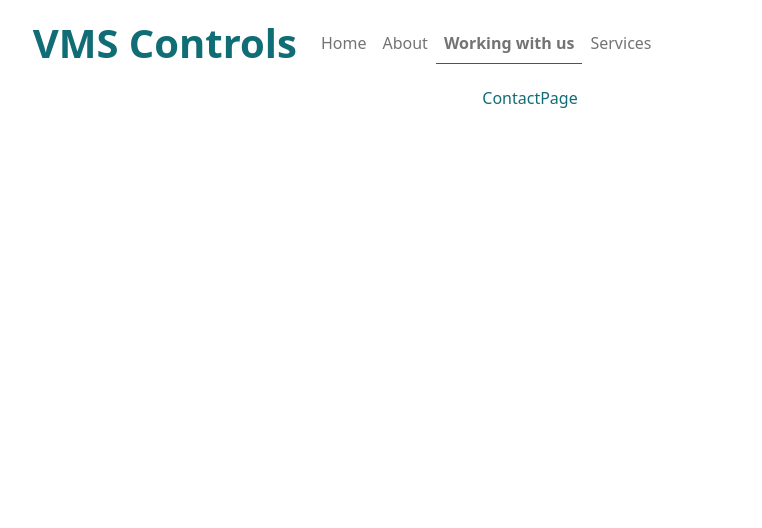
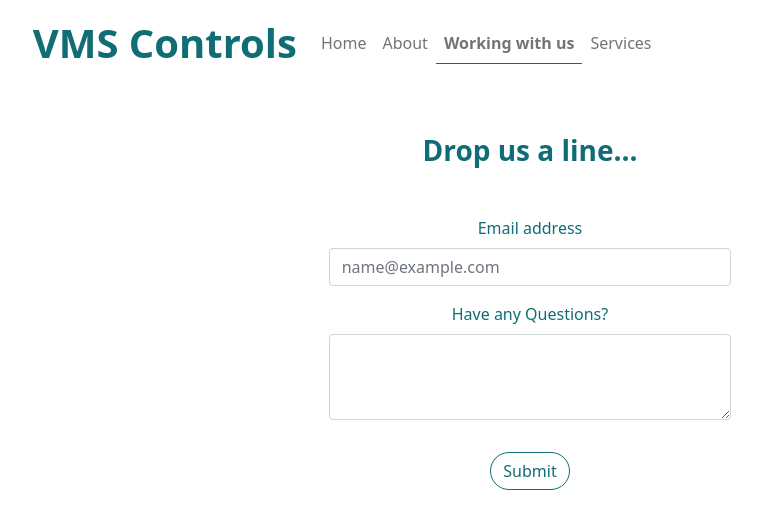
Before and after one commit to MakarandPundlik/vms, a React (Create React App) app: page /contact in a window 1280 px wide. Shown: the top 528 px of the page, without its empty margins (110-872 px from the left). Built offline with nearby package versions, Linux system fonts and the light colour scheme.

Commit message:
added links

```diff
--- a/src/App.css
+++ b/src/App.css
@@ -43,3 +43,8 @@
  hr{
    margin: 3rem;
  }
+
+ .form-control:focus {
+  border-color: #28a745;
+  box-shadow: 0 0 0 0.05rem #106d75;
+}
--- a/src/components/About.jsx
+++ b/src/components/About.jsx
@@ -16,6 +16,7 @@ function About(props) {
                 ValuesData.map((val)=>{
                     return(
                         <ValuesCard
+                            key={Math.random()*10}
                             title={val.title}
                             text={val.text}
                         />
--- a/src/components/CardData.jsx
+++ b/src/components/CardData.jsx
@@ -8,8 +8,8 @@ const CardData = [
     {
         imgsrc:Schneider,
         title:'Schneider',
-        details:'We have a complete portfolio of industrial technology products for customers in utilities, industry, transport and infrastructure.',
-        web:'https://www.rockwellautomation.com/en-in/products/hardware/allen-bradley.html'
+        details:'Schneider Electrics purpose is to empower all to make the most of our energy and resources, bridging progress and sustainability for all. We call this Life Is On. ',
+        web:'https://www.se.com/in/en/'
     },
     {
         imgsrc:ABB,
@@ -26,14 +26,14 @@ const CardData = [
     {
         imgsrc:siemens,
         title:'Siemens',
-        details:'We have a complete portfolio of industrial technology products for customers in utilities, industry, transport and infrastructure.',
-        web:'https://www.rockwellautomation.com/en-in/products/hardware/allen-bradley.html'
+        details:'Siemens AG (Berlin and Munich) is a global technology powerhouse that has stood for engineering excellence, innovation, quality, reliability and internationality for more than 170 years.',
+        web:'https://www.siemens.com/'
     },
 
     {
         imgsrc:gefanuc,
         title:'GE-Fanuc',
-        details:'We have a complete portfolio of industrial technology products for customers in utilities, industry, transport and infrastructure.',
+        details:'FANUC is a Japanese group of companies that provide automation products and services such as robotics and computer numerical control wireless systems.',
         web:'https://www.rockwellautomation.com/en-in/products/hardware/allen-bradley.html'
     },
     {
--- a/src/components/Contact.jsx
+++ b/src/components/Contact.jsx
@@ -2,9 +2,27 @@ import React from 'react';
 
 function Contact(props) {
     return (
-        <div>
-            ContactPage
+        <div className="container-fluid">
+             <h3 style={{fontWeight:'bolder'}} className="my-5 text-cnter">Drop us a line...</h3>
+        <div className="row my-5">
+        <div className="col-sm-6 col-md-4 mx-auto">
+
+        <div className="mb-3 ">
+        <label for="exampleFormControlInput1" className="form-label">Email address</label>
+        <input type="email" className="form-control" id="exampleFormControlInput1" placeholder="name@example.com" />
         </div>
+        <div className="mb-3">
+        <label for="exampleFormControlTextarea1" className="form-label">Have any Questions?</label>
+        <textarea className="form-control" id="exampleFormControlTextarea1" rows="3"></textarea>
+            </div>
+            <div className="btn btn-get-started mt-3" onClick={()=>alert('Thank You for your Response')}>Submit</div>
+        </div>
+
+        </div>
+
+
+
+    </div>
     );
 }
 
```
Also changed, not shown: 1 other file (tests, documents, lock files or other folders).
